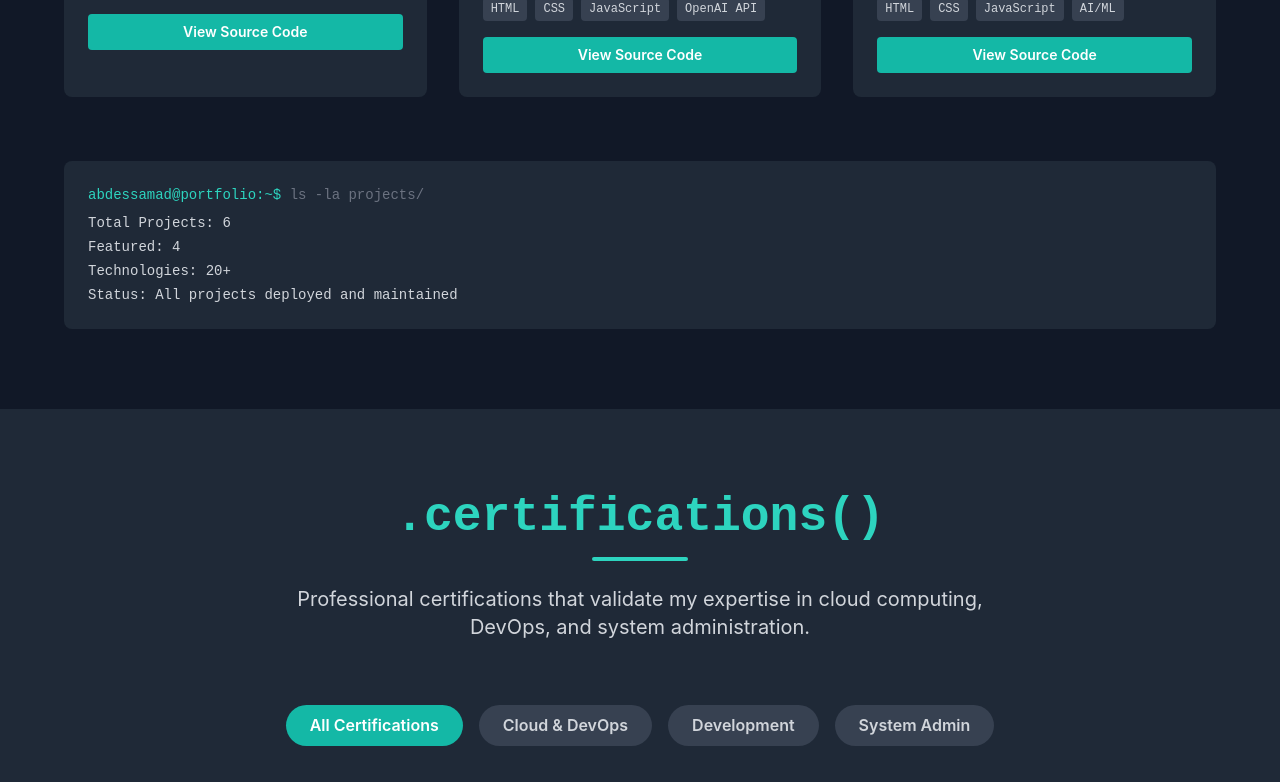
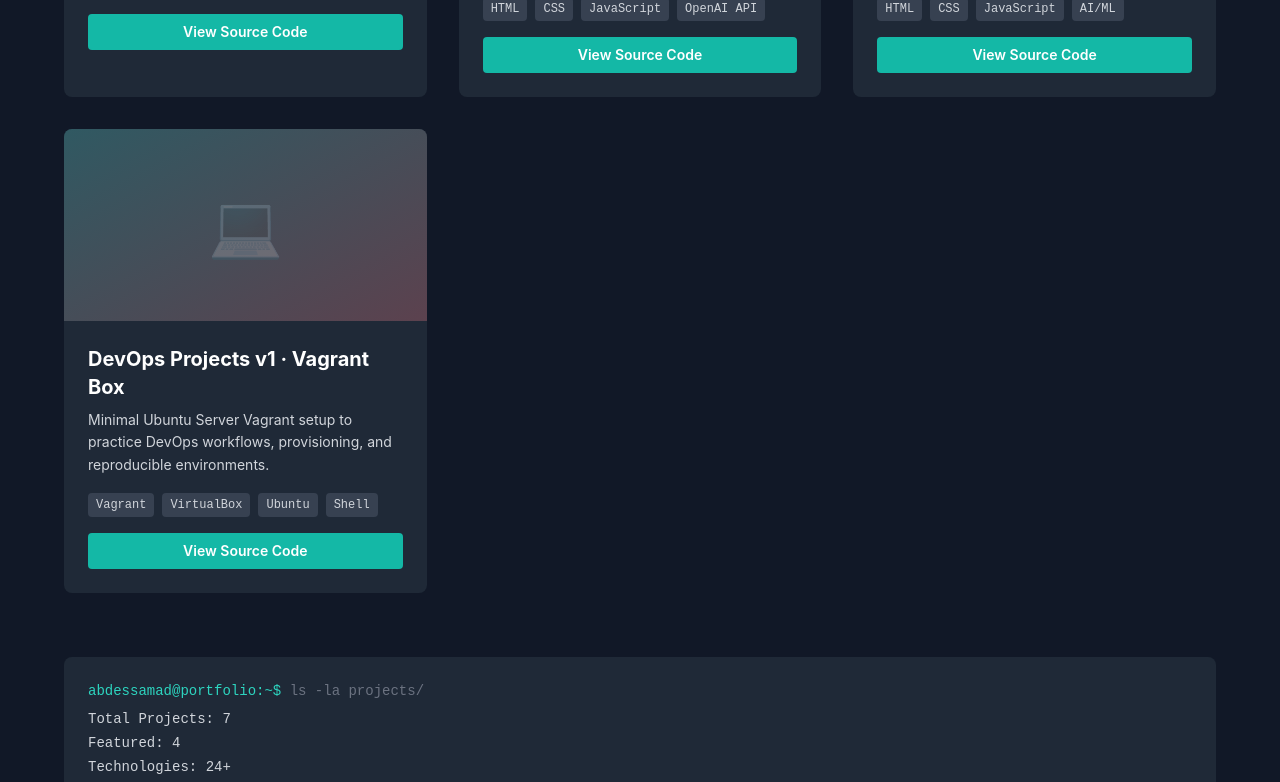
Before and after one commit to DevITJAX/my-devops-portfolio, a React (Vite) app: page / in a window 1280 px wide. Shown: the part 7140-7922 px from the top of the page. Built offline with nearby package versions, Linux system fonts and the light colour scheme.

Commit message:
feat(projects): add DevOps Vagrant Box repo; update README minimal description; footer credit; skills & certifications refresh

```diff
--- a/src/data/projects.js
+++ b/src/data/projects.js
@@ -59,4 +59,15 @@ export const projects = [
     githubUrl: "https://github.com/DevITJAX/PersonaMirror",
     featured: false
   }
+  ,
+  {
+    id: 7,
+    title: "DevOps Projects v1 · Vagrant Box",
+    description: "Minimal Ubuntu Server Vagrant setup to practice DevOps workflows, provisioning, and reproducible environments.",
+    image: "/api/placeholder/600/400",
+    technologies: ["Vagrant", "VirtualBox", "Ubuntu", "Shell"],
+    liveUrl: "https://github.com/DevITJAX/DevOps-Projects-v1-vagrant-box",
+    githubUrl: "https://github.com/DevITJAX/DevOps-Projects-v1-vagrant-box",
+    featured: false
+  }
 ]
```
